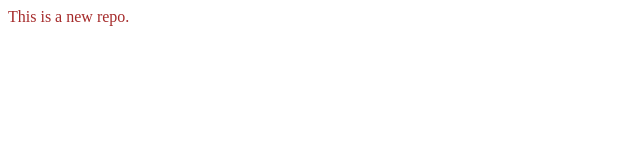
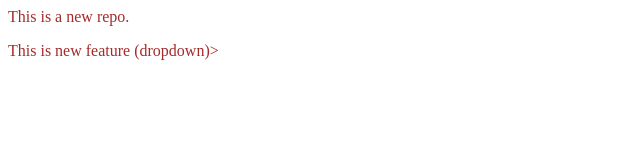
Before and after one commit to Amrit-Moktan/LocalRepo, a plain HTML site: page index.html in a window 1280 px wide. Shown: the whole page, without its empty margins (0-640 px from the left). Drawn offline with Linux system fonts and the light colour scheme.

Commit message:
dropdown

```diff
--- a/index.html
+++ b/index.html
@@ -2,3 +2,4 @@
 <p>
     This is a new repo.
 </p>
+<p>This is new feature (dropdown)></p>
```
